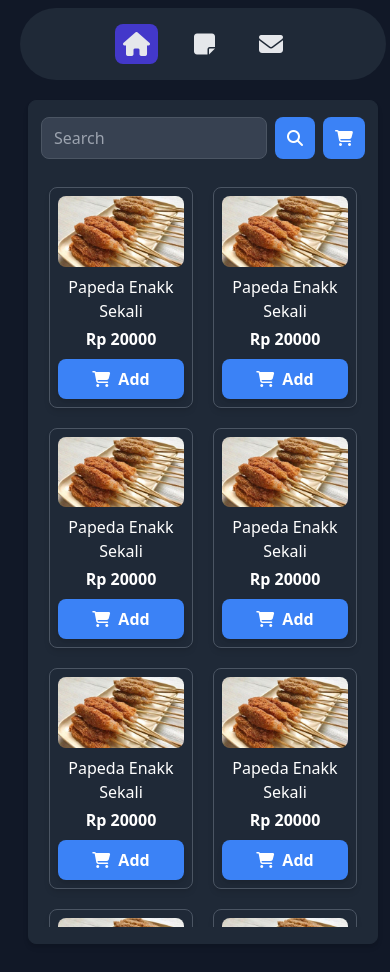
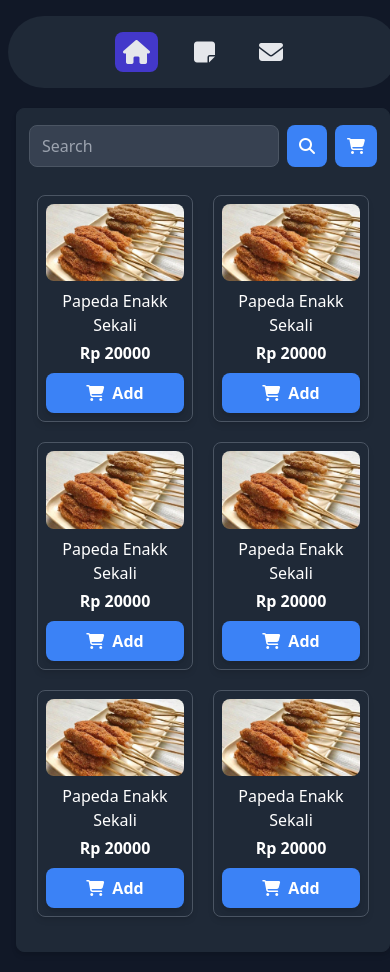
Before and after one commit to RachmanH/TailwindPOSAppUI, a plain HTML site: page index.html in a window 390 px wide. Drawn offline with nearby package versions, Linux system fonts and the light colour scheme.

Commit message:
Update index.html

```diff
--- a/index.html
+++ b/index.html
@@ -8,9 +8,9 @@
     <link href="https://cdn.jsdelivr.net/npm/tailwindcss@2.2.19/dist/tailwind.min.css" rel="stylesheet">
 </head>
 <body class="bg-gray-900 text-gray-200">
-    <div class="container mx-auto py-2 px-3 sm:py-0 sm:px-0">
+    <div class="container mx-auto">
         <!--Sidebar to navbar mobile-->
-      <div class="rounded-full ml-2 w-full flex sm:hidden items-center space-x-4 justify-center bg-gray-800 py-4">
+      <div class="rounded-full ml-2 w-full flex mt-4 mr-2 sm:hidden items-center space-x-4 justify-center bg-gray-800 py-4">
             <div class="flex items-center space-x-7">
                 <a href="#" class="text-2xl py-1 px-2 rounded-lg hover:bg-indigo-700 bg-indigo-700"><i class="fa-solid fa-house"></i></a>
                 <a href="#" class="text-2xl py-1 px-2 rounded-lg hover:bg-indigo-700"><i class="fa-solid fa-note-sticky"></i></i></a>
```
